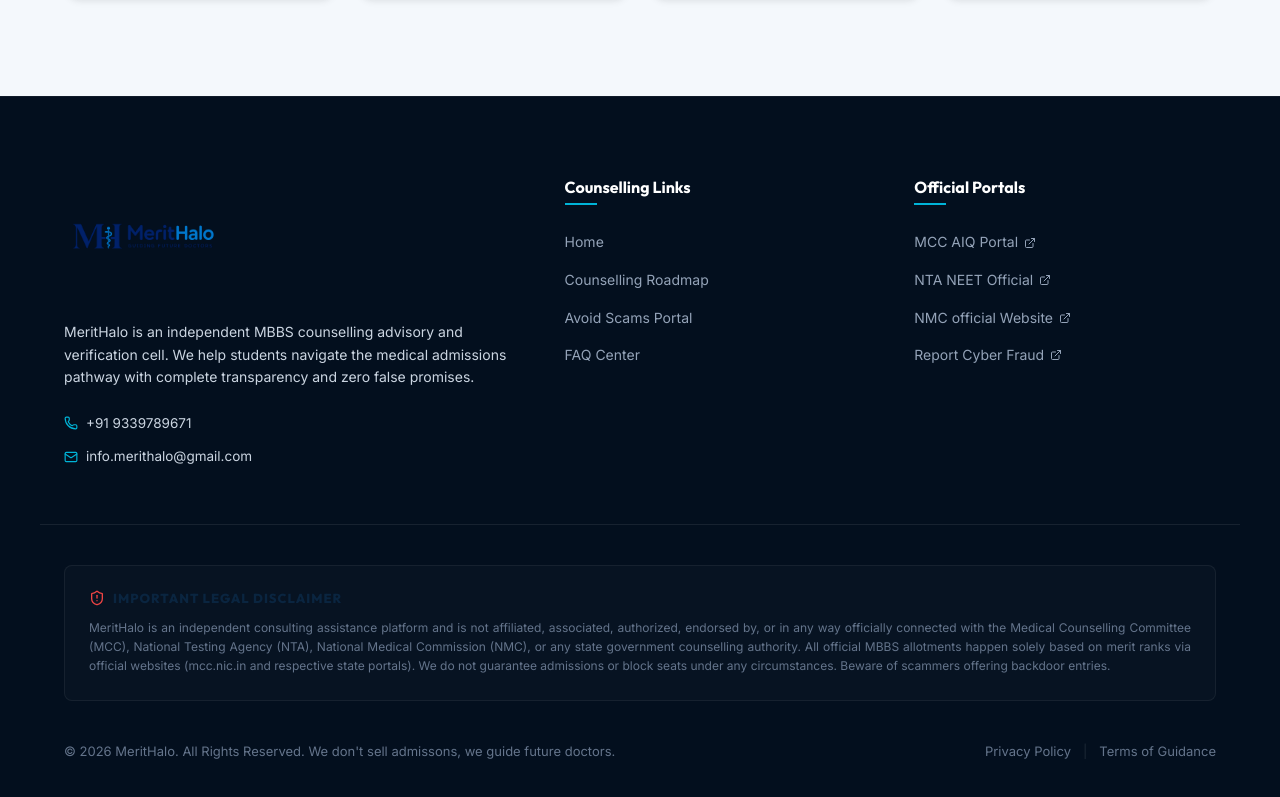
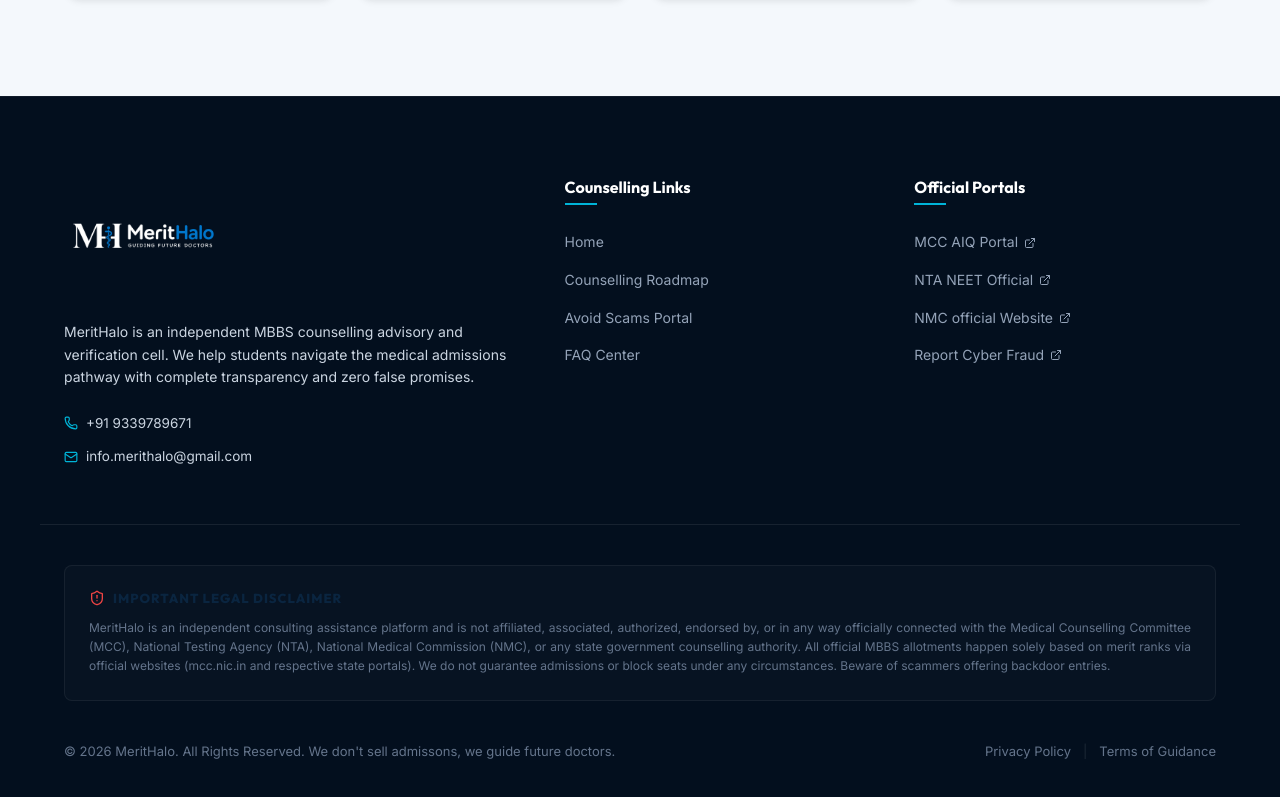
Before and after one commit to MYSTERIOUS-HOMELANDER/Merithalo, a React (Vite) app: page / in a window 1280 px wide. Shown: the part 5053-5850 px from the top of the page. Built offline with nearby package versions, Linux system fonts and the light colour scheme; a web font is replaced by a local one.

Commit message:
Updated Footer logo theme

```diff
--- a/src/components/Footer.jsx
+++ b/src/components/Footer.jsx
@@ -1,6 +1,6 @@
 import React from 'react';
 import { Phone, Mail, ExternalLink, ShieldAlert } from 'lucide-react';
-import logoDark from '../assets/logo-dark.png';
+import logoLight from '../assets/logo-light.png';
 
 export default function Footer({ onOpenModal }) {
   const currentYear = new Date().getFullYear();
@@ -28,7 +28,7 @@
 
         {/* Company Intro Column */}
         <div className="footer-brand-col">
-          <img src={logoDark} alt="MeritHalo Logo" className="footer-logo" />
+          <img src={logoLight} alt="MeritHalo Logo" className="footer-logo" />
           <p className="brand-desc">
             MeritHalo is an independent MBBS counselling advisory and verification cell. We help students navigate the medical admissions pathway with complete transparency and zero false promises.
           </p>
```
